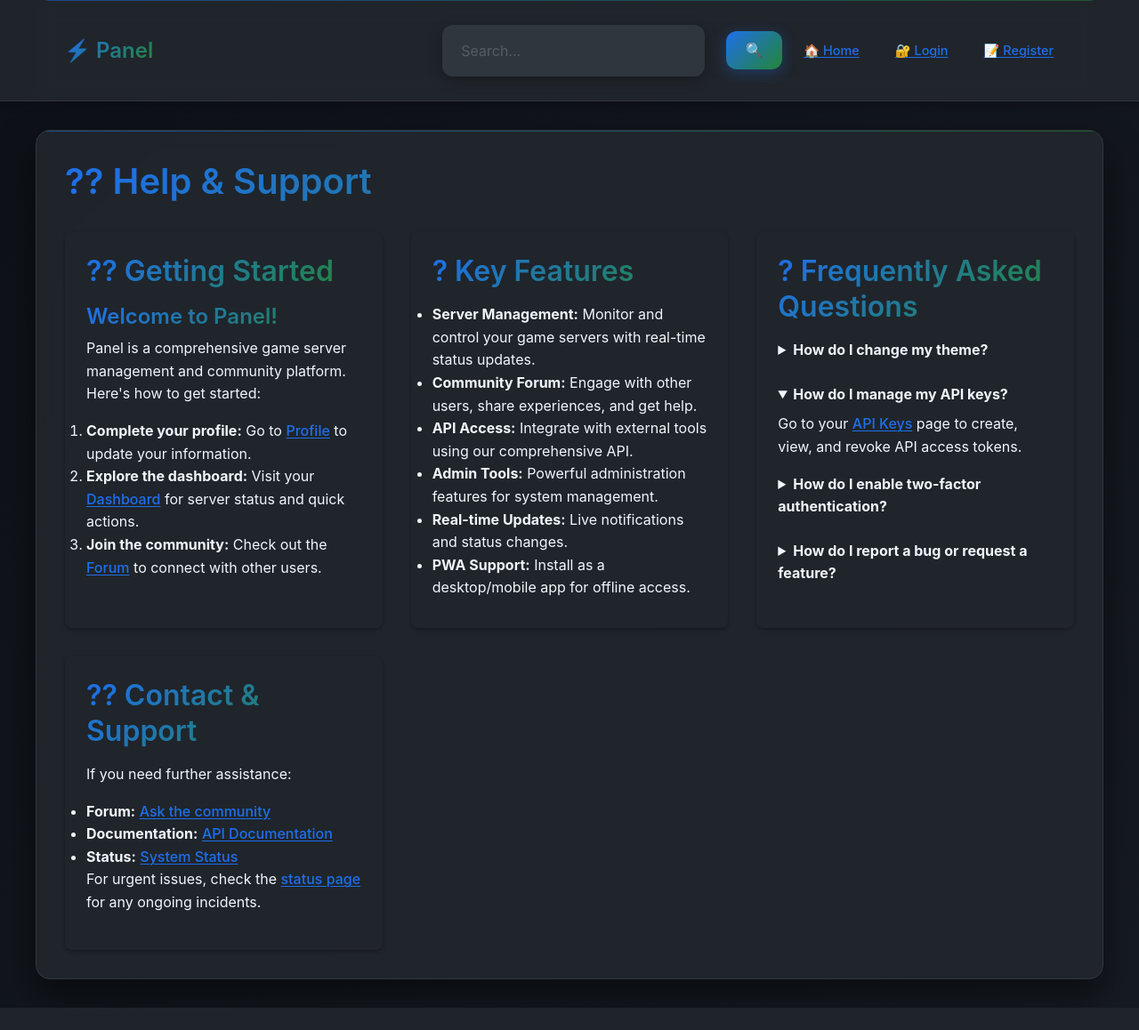
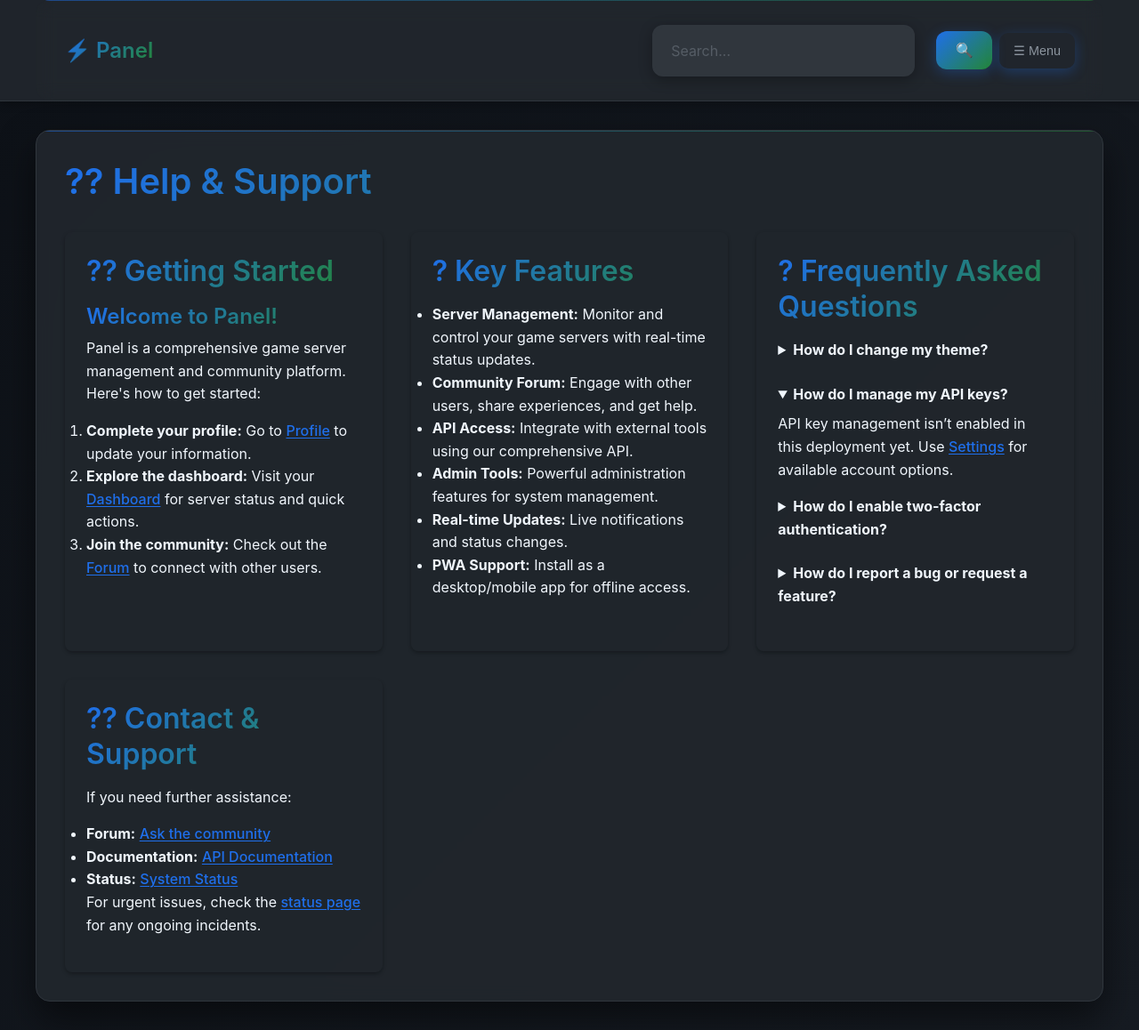
Before and after one commit to phillgates2/panel, a Flask app: page /help in a window 1280 px wide, after a click on "How do I manage my API keys?". Shown: the whole page at 89% size. Before the commit the page ends 1133 px from the top, so only its background shows below. Run offline with Flask 3, Linux system fonts and the light colour scheme; parts of the project's set-up code (start-up, migrations or seed data) failed here and were passed over; some libraries are stand-ins or nearby versions.

Commit message:
Make nav a hover dropdown and fix dashboard/help broken links

```diff
--- a/static/css/style.css
+++ b/static/css/style.css
@@ -191,6 +191,63 @@ nav {
     flex-wrap: wrap;
 }
 
+/* Dropdown menu (hover + keyboard focus) */
+.nav-dropdown {
+    position: relative;
+    display: inline-flex;
+    align-items: center;
+}
+
+nav .nav-dropdown-trigger {
+    appearance: none;
+    border: none;
+    cursor: pointer;
+    background: transparent;
+    color: var(--text-secondary);
+    text-decoration: none;
+    padding: 0.75rem 1rem;
+    border-radius: 10px;
+    transition: all 0.3s ease;
+    font-weight: 500;
+    position: relative;
+    font-size: 0.9rem;
+}
+
+nav .nav-dropdown-trigger:hover,
+nav .nav-dropdown:focus-within .nav-dropdown-trigger {
+    color: var(--text);
+    background: var(--panel-hover);
+    transform: translateY(-2px);
+}
+
+.nav-dropdown-menu {
+    display: none;
+    position: absolute;
+    top: calc(100% + 0.25rem);
+    right: 0;
+    min-width: 220px;
+    padding: 0.25rem;
+    border-radius: 12px;
+    border: 1px solid var(--border);
+    background: var(--panel-glass);
+    box-shadow: 0 10px 30px var(--shadow);
+    backdrop-filter: blur(10px);
+    -webkit-backdrop-filter: blur(10px);
+    z-index: 200;
+}
+
+.nav-dropdown:hover .nav-dropdown-menu,
+.nav-dropdown:focus-within .nav-dropdown-menu {
+    display: block;
+}
+
+.nav-dropdown-menu a {
+    display: block;
+    padding: 0.65rem 0.85rem;
+    border-radius: 10px;
+    white-space: nowrap;
+}
+
 /* Keep navbar search input + button inline */
 .search-form {
     flex-direction: row;
@@ -1016,6 +1073,21 @@ input#captcha:focus {
         gap: 0.25rem;
     }
 
+    .nav-dropdown {
+        width: 100%;
+    }
+
+    nav .nav-dropdown-trigger {
+        width: 100%;
+        text-align: center;
+    }
+
+    .nav-dropdown-menu {
+        position: static;
+        min-width: 0;
+        width: 100%;
+    }
+
     nav a {
         text-align: center;
         padding: 0.75rem 1rem;
--- a/templates/base.html
+++ b/templates/base.html
@@ -66,35 +66,33 @@
               <input type="search" name="q" placeholder="Search..." aria-label="Search site">
               <button type="submit" aria-label="Submit search">🔍</button>
             </form>
-            <a href="{{ url_for('main.index') }}" class="{{ 'active' if request.endpoint == 'main.index' }}">🏠 Home</a>
-            {# <a href="{{ url_for('forum.index') }}" class="{{ 'active' if request.endpoint and 'forum' in request.endpoint }}">💬 Forum</a> #}
-            {# <a href="{{ url_for('cms.blog_index') }}" class="{{ 'active' if request.endpoint and 'blog' in request.endpoint }}">📰 Blog</a> #}
-            {% if not logged_in %}
-              <a href="{{ url_for('main.login') }}" class="{{ 'active' if request.endpoint == 'main.login' }}">🔐 Login</a>
-              <a href="{{ url_for('main.register') }}" class="{{ 'active' if request.endpoint == 'main.register' }}">📝 Register</a>
-            {% else %}
-              <a href="{{ url_for('main.dashboard') }}" class="{{ 'active' if request.endpoint == 'main.dashboard' }}">📊 Dashboard</a>
-              <a href="{{ url_for('main.profile') }}" class="{{ 'active' if request.endpoint == 'main.profile' }}">👤 Profile</a>
-              <a href="{{ url_for('main.settings') }}" class="{{ 'active' if request.endpoint == 'main.settings' }}">⚙️ Settings</a>
-              <a href="{{ url_for('main.notifications') }}" class="{{ 'active' if request.endpoint == 'main.notifications' }}">🔔 Notifications</a>
-              {# <a href="{{ url_for('api_docs') }}" class="{{ 'active' if request.endpoint == 'api_docs' }}">📚 API Docs</a> #}
-              {# <a href="{{ url_for('api_get_tokens') }}" class="{{ 'active' if request.endpoint == 'api_get_tokens' }}">🔑 API Tokens</a> #}
-              {% if user.is_system_admin() %}
-                <a href="{{ url_for('admin.admin_servers') }}" class="{{ 'active' if request.endpoint and request.endpoint.startswith('admin.') }}">🛠️ Admin</a>
-                {# <a href="{{ url_for('analytics_dashboard') }}" class="{{ 'active' if request.endpoint == 'analytics_dashboard' }}">📈 Analytics</a> #}
-                {# <a href="{{ url_for('monitoring_dashboard') }}" class="{{ 'active' if request.endpoint and 'monitoring' in request.endpoint }}">📊 Monitoring</a> #}
-                {# <a href="{{ url_for('teams_dashboard') }}" class="{{ 'active' if request.endpoint == 'teams_dashboard' }}">👥 Teams</a> #}
-                {# <a href="{{ url_for('security_dashboard') }}" class="{{ 'active' if request.endpoint == 'security_dashboard' }}">🔒 Security</a> #}
-                {# <a href="{{ url_for('backup_dashboard') }}" class="{{ 'active' if request.endpoint == 'backup_dashboard' }}">💾 Backups</a> #}
-                {# <a href="{{ url_for('rbac_roles') }}" class="{{ 'active' if 'rbac' in request.endpoint }}">👥 RBAC</a> #}
-              {% endif %}
-              <a href="{{ url_for('main.logout') }}">🚪 Logout</a>
-            {% endif %}
-            <div class="footer-links">
-              {# <a href="{{ url_for('privacy') }}">📋 Privacy</a> #}
-              {% if logged_in %}
-              {# <a href="{{ url_for('gdpr_tools') }}">🛡️ GDPR Tools</a> #}
-              {% endif %}
+            <div class="nav-dropdown">
+              <button
+                type="button"
+                class="nav-dropdown-trigger"
+                aria-haspopup="true"
+                aria-label="Open menu"
+              >
+                ☰ Menu
+              </button>
+              <div class="nav-dropdown-menu" role="menu" aria-label="Menu">
+                <a role="menuitem" href="{{ url_for('main.index') }}" class="{{ 'active' if request.endpoint == 'main.index' }}">🏠 Home</a>
+                {# <a role="menuitem" href="{{ url_for('forum.index') }}" class="{{ 'active' if request.endpoint and 'forum' in request.endpoint }}">💬 Forum</a> #}
+                {# <a role="menuitem" href="{{ url_for('cms.blog_index') }}" class="{{ 'active' if request.endpoint and 'blog' in request.endpoint }}">📰 Blog</a> #}
+                {% if not logged_in %}
+                  <a role="menuitem" href="{{ url_for('main.login') }}" class="{{ 'active' if request.endpoint == 'main.login' }}">🔐 Login</a>
+                  <a role="menuitem" href="{{ url_for('main.register') }}" class="{{ 'active' if request.endpoint == 'main.register' }}">📝 Register</a>
+                {% else %}
+                  <a role="menuitem" href="{{ url_for('main.dashboard') }}" class="{{ 'active' if request.endpoint == 'main.dashboard' }}">📊 Dashboard</a>
+                  <a role="menuitem" href="{{ url_for('main.profile') }}" class="{{ 'active' if request.endpoint == 'main.profile' }}">👤 Profile</a>
+                  <a role="menuitem" href="{{ url_for('main.settings') }}" class="{{ 'active' if request.endpoint == 'main.settings' }}">⚙️ Settings</a>
+                  <a role="menuitem" href="{{ url_for('main.notifications') }}" class="{{ 'active' if request.endpoint == 'main.notifications' }}">🔔 Notifications</a>
+                  {% if user.is_system_admin() %}
+                    <a role="menuitem" href="{{ url_for('admin.admin_servers') }}" class="{{ 'active' if request.endpoint and request.endpoint.startswith('admin.') }}">🛠️ Admin</a>
+                  {% endif %}
+                  <a role="menuitem" href="{{ url_for('main.logout') }}">🚪 Logout</a>
+                {% endif %}
+              </div>
             </div>
           </div>
         </nav>
--- a/templates/help.html
+++ b/templates/help.html
@@ -39,11 +39,11 @@
                 </details>
                 <details>
                     <summary>How do I manage my API keys?</summary>
-                    <p>Go to your <a href="{{ url_for('account_api_keys') }}">API Keys</a> page to create, view, and revoke API access tokens.</p>
+                    <p>API key management isn’t enabled in this deployment yet. Use <a href="{{ url_for('main.settings') }}">Settings</a> for available account options.</p>
                 </details>
                 <details>
                     <summary>How do I enable two-factor authentication?</summary>
-                    <p>Visit your <a href="{{ url_for('account_2fa') }}">Two-Factor Auth</a> page to set up 2FA for enhanced security.</p>
+                    <p>Two-factor authentication isn’t enabled in this deployment yet. Check <a href="{{ url_for('main.settings') }}">Settings</a> for available security options.</p>
                 </details>
                 <details>
                     <summary>How do I report a bug or request a feature?</summary>
```
Also changed, not shown: templates/dashboard.html (+11 -11 lines).
